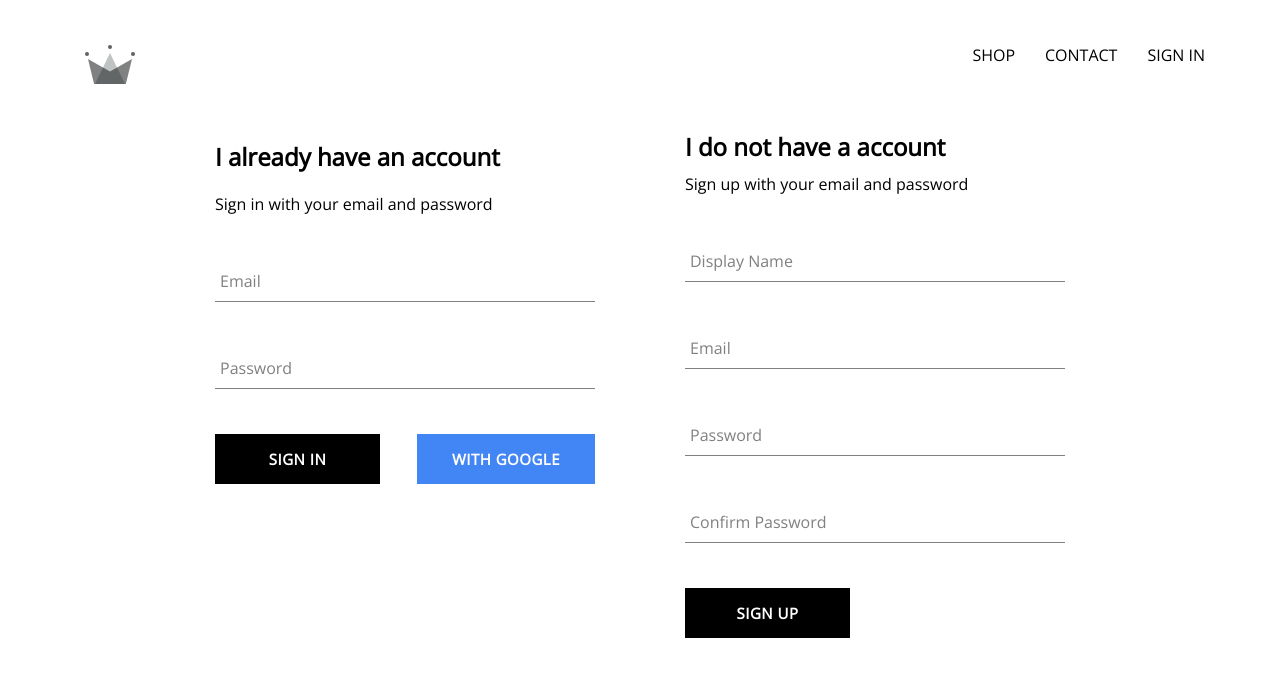
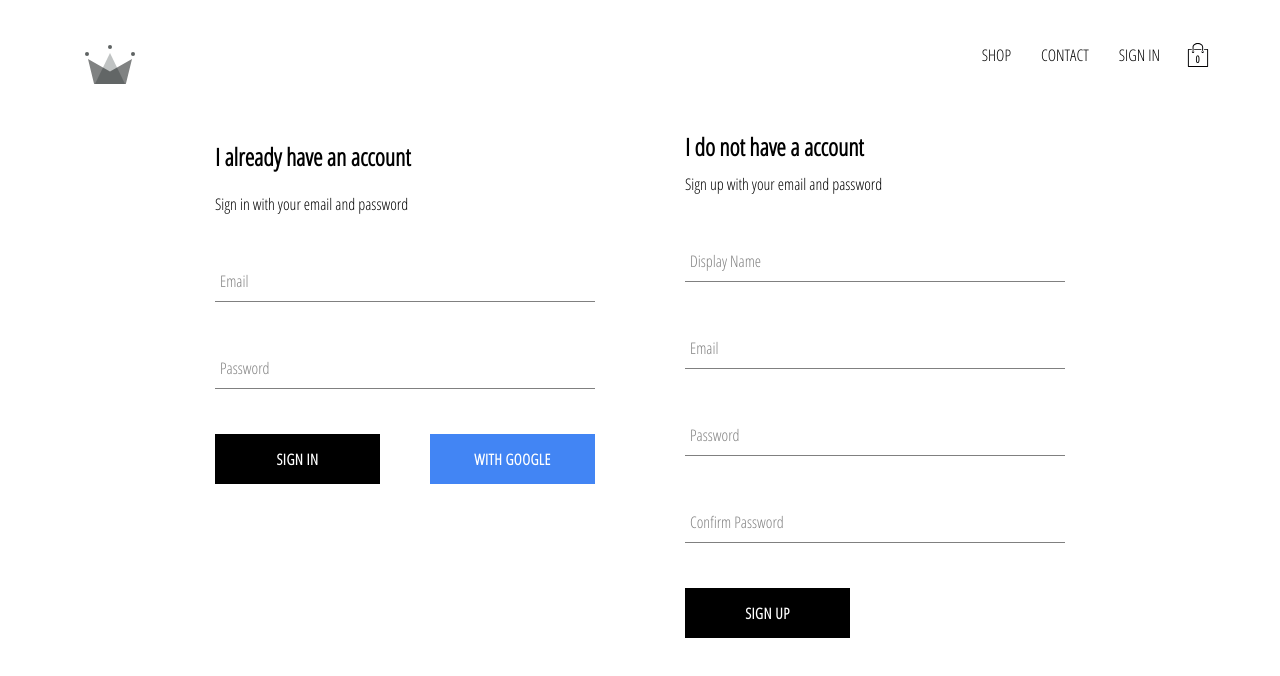
Before and after one commit to Rahulm2310/estylish, a React (Create React App) app: page /signin in a window 1280 px wide. Shown: the top 676 px of the page. Built offline with nearby package versions, Linux system fonts and the light colour scheme; no server answers.

Commit message:
added cartIcon & cartDropdown component & cartReducer

```diff
--- a/public/index.html
+++ b/public/index.html
@@ -16,7 +16,7 @@
     -->
     <link rel="manifest" href="%PUBLIC_URL%/manifest.json" />
     <link
-      href="https://fonts.googleapis.com/css?family=Open+Sans&display=swap"
+      href="https://fonts.googleapis.com/css?family=Open+Sans+Condensed:300&display=swap"
       rel="stylesheet"
     />
     <!--
--- a/src/App.css
+++ b/src/App.css
@@ -1,5 +1,5 @@
 body {
-  font-family: 'Open Sans', sans-serif;
+  font-family: 'Open Sans Condensed', sans-serif;
   padding: 20px 60px;
 }
 
--- /dev/null
+++ b/src/components/cart-dropdown/cart-dropdown.component.jsx
@@ -0,0 +1,13 @@
+import React from 'react';
+import CustomButton from '../custom-button/custom-button.component';
+import './cart-dropdown.styles.scss';
+import CartIcon from '../cart-icon/cart-icon.component';
+
+const CartDropdown = () => (
+  <div className='cart-dropdown'>
+    <div className='cart-items'></div>
+    <CustomButton>GO TO CHECKOUT</CustomButton>
+  </div>
+);
+
+export default CartDropdown;
--- /dev/null
+++ b/src/components/cart-dropdown/cart-dropdown.styles.scss
@@ -0,0 +1,24 @@
+.cart-dropdown {
+  position: absolute;
+  width: 240px;
+  height: 340px;
+  display: flex;
+  flex-direction: column;
+  padding: 20px;
+  border: 1px solid black;
+  background-color: white;
+  top: 90px;
+  right: 40px;
+  z-index: 5;
+
+  .cart-items {
+    height: 240px;
+    display: flex;
+    flex-direction: column;
+    overflow: scroll;
+  }
+
+  button {
+    margin-top: auto;
+  }
+}
--- /dev/null
+++ b/src/components/cart-icon/cart-icon.component.jsx
@@ -0,0 +1,18 @@
+import React from 'react';
+import { connect } from 'react-redux';
+import { toggleCartHidden } from '../../redux/cart/cart.actions';
+import { ReactComponent as ShoppingIcon } from '../../assets/shopping-bag.svg';
+import './cart-icon.styles.scss';
+
+const CartIcon = ({ toggleCartHidden }) => (
+  <div className='cart-icon' onClick={toggleCartHidden}>
+    <ShoppingIcon className='shopping-icon' />
+    <span className='item-count'>0</span>
+  </div>
+);
+
+const mapDispatchToProps = dispatch => ({
+  toggleCartHidden: () => dispatch(toggleCartHidden())
+});
+
+export default connect(null, mapDispatchToProps)(CartIcon);
--- /dev/null
+++ b/src/components/cart-icon/cart-icon.styles.scss
@@ -0,0 +1,21 @@
+.cart-icon {
+  width: 45px;
+  height: 45px;
+  position: relative;
+  display: flex;
+  align-items: center;
+  justify-content: center;
+  cursor: pointer;
+
+  .shopping-icon {
+    width: 24px;
+    height: 24px;
+  }
+
+  .item-count {
+    position: absolute;
+    font-size: 10px;
+    font-weight: bold;
+    bottom: 12px;
+  }
+}
--- a/src/components/custom-button/custom-button.styles.scss
+++ b/src/components/custom-button/custom-button.styles.scss
@@ -9,7 +9,7 @@
   background-color: black;
   color: white;
   text-transform: uppercase;
-  font-family: 'Open Sans', sans-serif;
+  font-family: 'Open Sans Condensed', sans-serif;
   font-weight: bolder;
   border: none;
   cursor: pointer;
--- a/src/components/header/header.component.jsx
+++ b/src/components/header/header.component.jsx
@@ -4,8 +4,11 @@ import './header.styles.scss';
 import { ReactComponent as Logo } from '../../assets/crown.svg';
 import { auth } from '../../firebase/firebase.utils';
 import { connect } from 'react-redux';
+import CartIcob from '../cart-icon/cart-icon.component';
+import CartIcon from '../cart-icon/cart-icon.component';
+import CartDropdown from '../cart-dropdown/cart-dropdown.component';
 
-const Header = ({ currentUser }) => (
+const Header = ({ currentUser, hidden }) => (
   <div className='header'>
     <Link className='logo-container' to='/'>
       <Logo className='logo' />
@@ -29,12 +32,15 @@ const Header = ({ currentUser }) => (
           SIGN IN
         </Link>
       )}
+      <CartIcon />
     </div>
+    {!hidden && <CartDropdown />}
   </div>
 );
 
-const mapStateToProps = state => ({
-  currentUser: state.user.currentUser
+const mapStateToProps = ({ user: { currentUser }, cart: { hidden } }) => ({
+  currentUser,
+  hidden
 });
 
 export default connect(mapStateToProps)(Header);
--- /dev/null
+++ b/src/redux/cart/cart.actions.js
@@ -0,0 +1,5 @@
+import { CartActionTypes } from './cart.types';
+
+export const toggleCartHidden = () => ({
+  type: CartActionTypes.TOGGLE_CART_HIDDEN
+});
--- /dev/null
+++ b/src/redux/cart/cart.reducer.js
@@ -0,0 +1,20 @@
+import { CartActionTypes } from './cart.types';
+
+const INITIAL_STATE = {
+  hidden: true
+};
+
+const cartReducer = (state = INITIAL_STATE, action) => {
+  switch (action.type) {
+    case CartActionTypes.TOGGLE_CART_HIDDEN:
+      return {
+        ...state,
+        hidden: !state.hidden
+      };
+
+    default:
+      return state;
+  }
+};
+
+export default cartReducer;
--- /dev/null
+++ b/src/redux/cart/cart.types.js
@@ -0,0 +1,3 @@
+export const CartActionTypes = {
+  TOGGLE_CART_HIDDEN: 'TOGGLE_CART_HIDDEN'
+};
--- a/src/redux/root-reducer.js
+++ b/src/redux/root-reducer.js
@@ -1,6 +1,8 @@
 import { combineReducers } from 'redux';
 import userReducer from './user/user.reducer';
+import cartReducer from './cart/cart.reducer';
 
 export default combineReducers({
-  user: userReducer
+  user: userReducer,
+  cart: cartReducer
 });
```
Also changed, not shown: src/assets/shopping-bag.svg (added).
